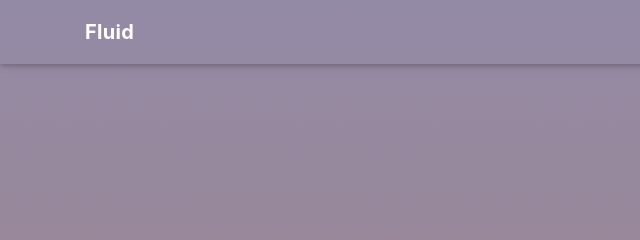
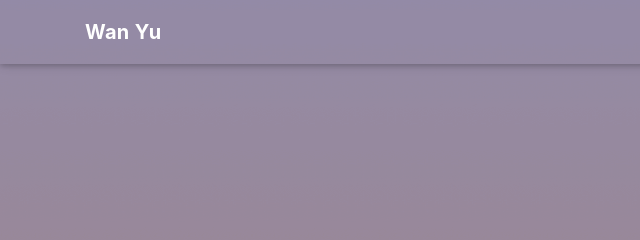
Before and after one commit to jswanyu/jswanyu.github.io, a plain HTML site: page index.html in a window 1280 px wide. Shown: the top 240 px of the page, 0-640 px from the left. Drawn offline with nearby package versions, Linux system fonts and the light colour scheme; a small style sheet from the web is missing.

Commit message:
Site updated: 2022-03-29 13:26:34

```diff
--- a/index.html
+++ b/index.html
@@ -59,7 +59,7 @@
     <nav id="navbar" class="navbar fixed-top  navbar-expand-lg navbar-dark scrolling-navbar">
   <div class="container">
     <a class="navbar-brand" href="/">
-      <strong>Fluid</strong>
+      <strong>Wan Yu</strong>
     </a>
 
     <button id="navbar-toggler-btn" class="navbar-toggler" type="button" data-toggle="collapse"
```
Also changed, not shown: 2021/03/28/二分查找法/index.html (+1 -1 lines), 2021/03/28/新世界/index.html (+1 -1 lines), 2022/03/28/hello-world/index.html (+1 -1 lines), 404.html (+1 -1 lines), about/index.html (+1 -1 lines), archives/2021/03/index.html (+1 -1 lines), archives/2021/index.html (+1 -1 lines), archives/2022/03/index.html (+1 -1 lines), archives/2022/index.html (+1 -1 lines), archives/index.html (+1 -1 lines), categories/index.html (+1 -1 lines), links/index.html (+1 -1 lines), tags/index.html (+1 -1 lines), tags/数据结构与算法/index.html (+1 -1 lines), 2 more files.
